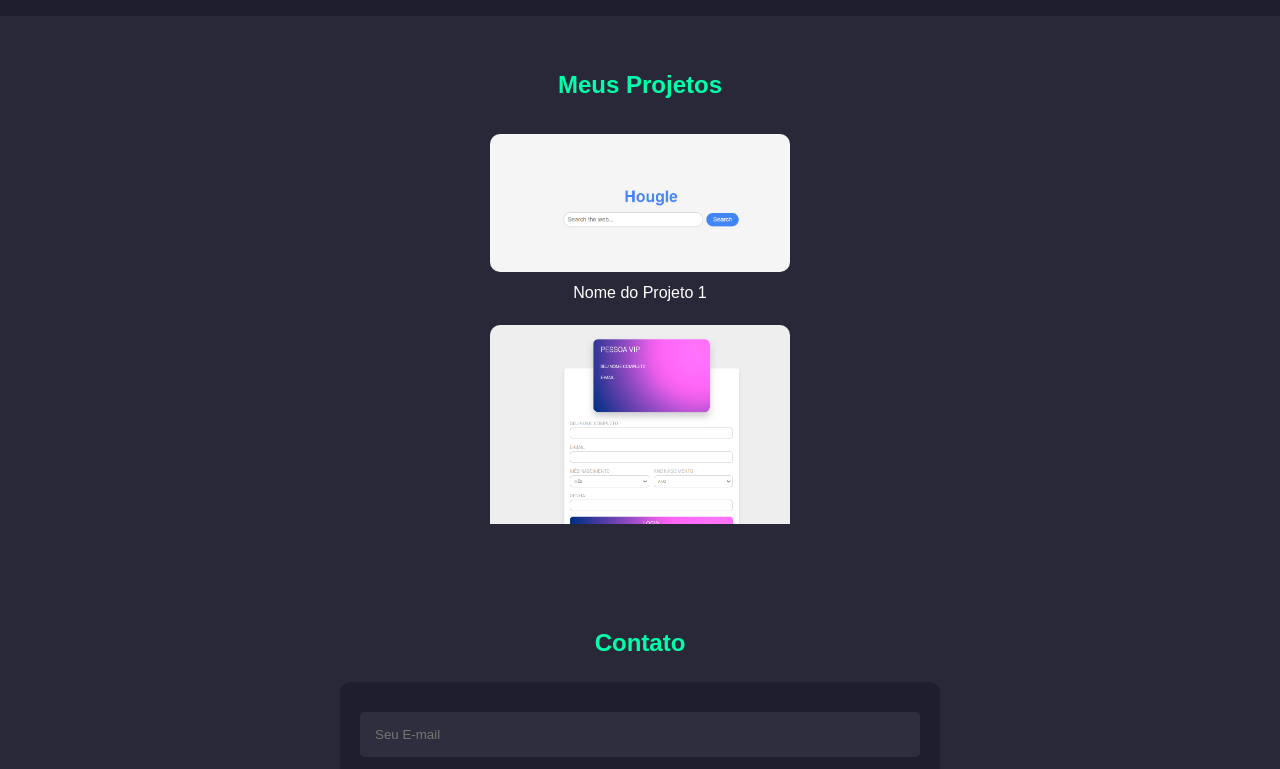
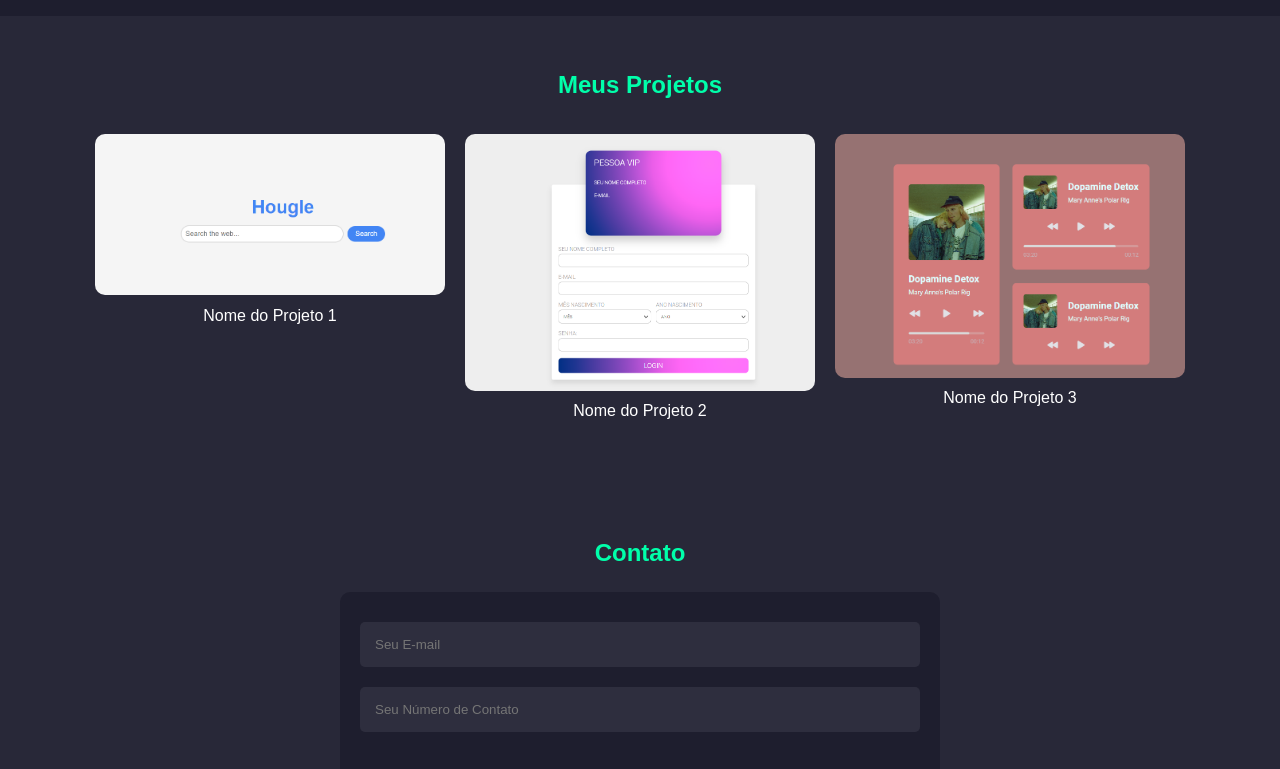
Before and after one commit to Vitorcostalv/Vitorcostalv.github.io, a plain HTML site: page index.html in a window 1280 px wide. Shown: the part 850-1619 px from the top of the page. Drawn offline with Linux system fonts and the light colour scheme.

Commit message:
continuação do teste adcionado o #projects {     padding: 50px 0;     background-color: #282838;     text-align: center; }
#projects h2 {
    color: var(--primary-color);
    margin-bottom: 20px;
}

.project-gallery {
    display: flex;
    flex-wrap: wrap;
    justify-content: center;
}

.project-item {
    margin: 10px; /* Espaçamento entre os projetos */
}

.project-item img {
    width: 100%;
    max-width: 350px;
    border-radius: 10px;
    transition: transform 0.3s ease-in-out;
}

.project-item img:hover {
    transform: scale(1.05);
}

```diff
--- a/style/style.css
+++ b/style/style.css
@@ -226,24 +226,22 @@ header nav ul li a:hover {
 }
 
 .project-gallery {
-    max-height: 400px;
-    overflow-y: auto;
     display: flex;
-    flex-direction: column;
-    align-items: center;
+    flex-wrap: wrap;
+    justify-content: center;
 }
 
 .project-item {
-    margin: 10px 0;
+    margin: 10px; /* Espaçamento entre os projetos */
 }
 
 .project-item img {
     width: 100%;
-    max-width: 300px;
+    max-width: 350px;
     border-radius: 10px;
     transition: transform 0.3s ease-in-out;
 }
 
 .project-item img:hover {
-    transform: scale(1.05); /* Efeito de zoom ao passar o mouse */
+    transform: scale(1.05);
 }
```
